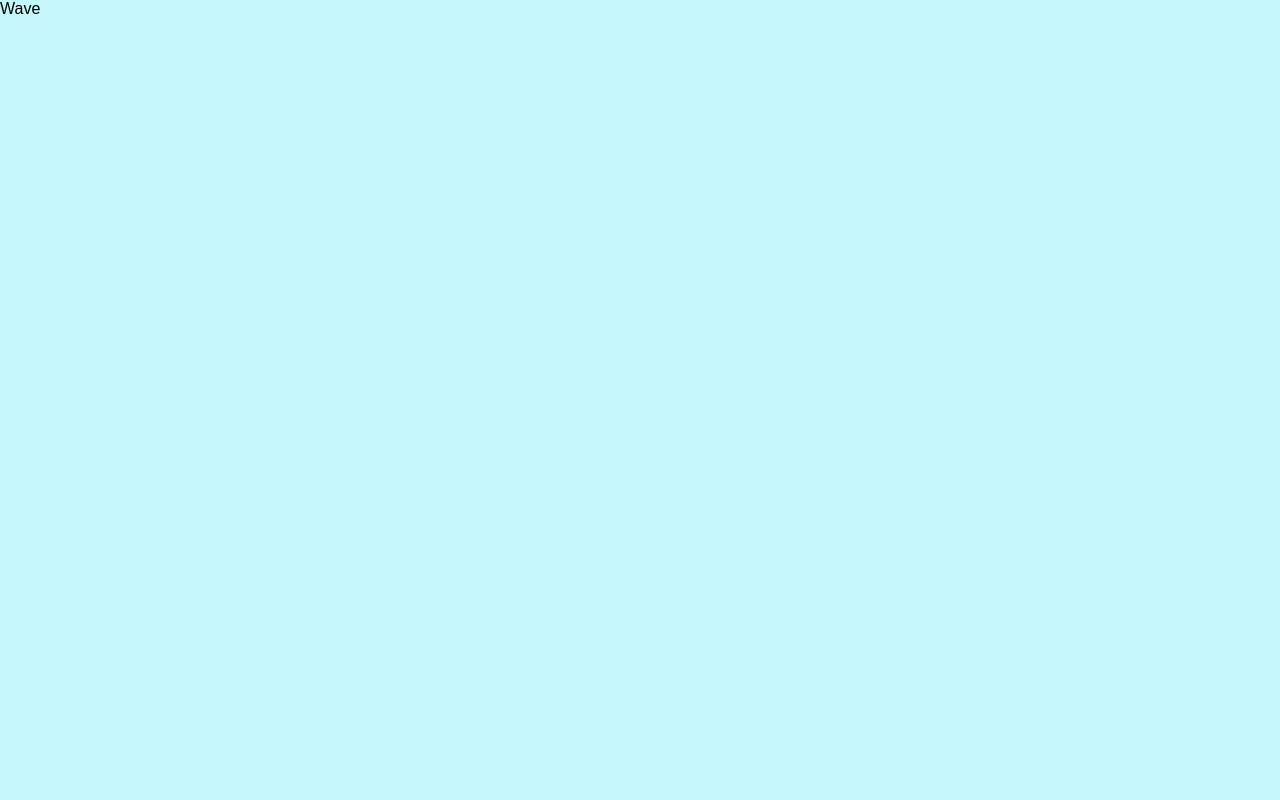
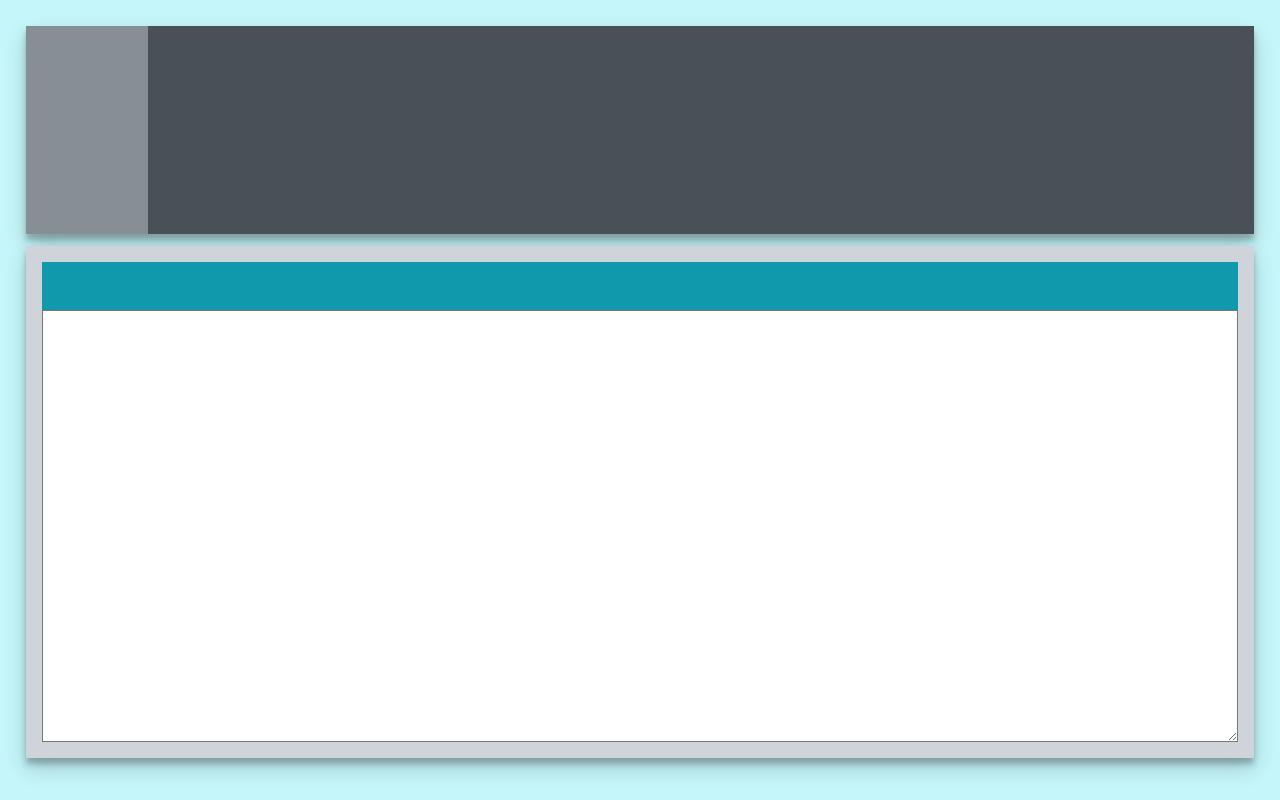
Before and after one commit to Bogglian/boggler, a React (Create React App) app: page /speech/audio/1 in a window 1280 px wide. Built offline with nearby package versions, Linux system fonts and the light colour scheme.

Commit message:
feat: Add base styled layout for this service

```diff
--- a/src/components/Article/index.js
+++ b/src/components/Article/index.js
@@ -0,0 +1,8 @@
+import React from "react";
+import { ShadowedBox } from "../../styledComponents";
+
+const Article = () => {
+  return <ShadowedBox>{/* 아티클의 텍스트가 들어감 */}</ShadowedBox>;
+};
+
+export default Article;
--- a/src/components/Editor/index.js
+++ b/src/components/Editor/index.js
@@ -0,0 +1,22 @@
+import React from "react";
+import {
+  EditorLayout,
+  ShadowedBox,
+  SpeechInputForm,
+  SpeechInputMenuBox
+} from "../../styledComponents";
+
+const Editor = () => {
+  return (
+    <ShadowedBox>
+      <EditorLayout>
+        <SpeechInputMenuBox />
+        <SpeechInputForm className="speech-editor-form">
+          <textarea />
+        </SpeechInputForm>
+      </EditorLayout>
+    </ShadowedBox>
+  );
+};
+
+export default Editor;
--- a/src/components/index.js
+++ b/src/components/index.js
@@ -0,0 +1,2 @@
+export { default as Article } from "./Article";
+export { default as Editor } from "./Editor";
--- a/src/containers/AudioContainer.js
+++ b/src/containers/AudioContainer.js
@@ -1,12 +1,31 @@
 import React, { Component } from "react";
 import { connect } from "react-redux";
 import { bindActionCreators } from "redux";
+
+import { Article, Editor } from "../components";
+import {
+  ContentLayout,
+  Positioner,
+  ShadowedBox,
+  WaveLayout
+} from "../styledComponents";
 
 import * as playbackActions from "../store/modules/playback";
 
 class AudioContainer extends Component {
   render() {
-    return <div>Wave</div>;
+    const editorMode = true;
+    return (
+      <Positioner clasName="audio">
+        <WaveLayout>
+          <ShadowedBox>
+            <div className="playback-box" />
+            <div className="voicewave-box" />
+          </ShadowedBox>
+        </WaveLayout>
+        <ContentLayout>{editorMode ? <Editor /> : <Article />}</ContentLayout>
+      </Positioner>
+    );
   }
 }
 
--- a/src/containers/MainContainer.js
+++ b/src/containers/MainContainer.js
@@ -1,12 +1,12 @@
 import React, { Component } from "react";
-import { Link } from "react-router-dom";
+import { LinkBtn } from "../styledComponents";
 
 class Maincontainer extends Component {
   render() {
     return (
       <div>
-        <Link to="/speech/postlist">AAAAAAAAA</Link>
-        <Link to="/speech/audio">BBBBBBBBBBBB</Link>
+        <LinkBtn to="/speech/postlist">postList</LinkBtn>
+        <LinkBtn to="/speech/audio">audio</LinkBtn>
       </div>
     );
   }
--- a/src/containers/PostListContainer.js
+++ b/src/containers/PostListContainer.js
@@ -2,11 +2,33 @@ import React, { Component } from "react";
 import { connect } from "react-redux";
 import { bindActionCreators } from "redux";
 
+import {
+  Positioner,
+  PostWrapper,
+  SPostItem,
+  SPostNav
+} from "../styledComponents";
+
 import * as editActions from "../store/modules/edit";
+
+const PostItem = () => {
+  return <SPostItem>Test Post</SPostItem>;
+};
 
 class PostListContainer extends Component {
   render() {
-    return <div>PostList</div>;
+    return (
+      <Positioner className="postlist">
+        <PostWrapper>
+          <PostItem />
+          <PostItem />
+          <PostItem />
+          <PostItem />
+          <PostItem />
+          <SPostNav>Test Nav</SPostNav>
+        </PostWrapper>
+      </Positioner>
+    );
   }
 }
 
--- a/src/styledComponents/StyledButton/index.jsx
+++ b/src/styledComponents/StyledButton/index.jsx
@@ -1,8 +1,9 @@
 import styled from "styled-components";
 import oc from "open-color";
+import { Link } from "react-router-dom";
 import { shadow } from "../../lib/styleUtil";
 
-const BorderedBtn = styled.Button`
+const BorderedBtn = styled.button`
   & {
     font-weight: 600;
     color: ${oc.cyan[6]};
@@ -32,4 +33,18 @@ const EditorBtn = styled(BorderedBtn)`
   }
 `;
 
-export { BorderedBtn, EditorBtn };
+const LinkBtn = styled(Link)`
+  & {
+    margin-top: 1rem;
+    margin-left: 1rem;
+    margin-right: 1rem;
+    width: 90%;
+    height: 3rem;
+    font-size: 0.8rem;
+    background-color: white;
+    padding: 1rem;
+    border-ratio: 1rem;
+  }
+`;
+
+export { BorderedBtn, EditorBtn, LinkBtn };
--- a/src/styledComponents/StyledForm/index.jsx
+++ b/src/styledComponents/StyledForm/index.jsx
@@ -1,23 +1,20 @@
 import styled from "styled-components";
-import oc from "open-color";
 
 const SpeechInputForm = styled.form`
   & {
-    & + & {
-      margin-top: 1rem;
+    width: 100%;
+    height: 90%;
   }
 
-    .speech-editor-form input {
+  &.speech-editor-form textarea {
     width: 100%;
-      border: 1px solid ${oc.gray[3]};
+    height: 100%;
     outline: none;
     border-radius: 0px;
-      line-height: 2.5rem;
     font-size: 1rem;
     padding-left: 0.5rem;
     padding-right: 0.5rem;
   }
-  }
 `;
 
 export { SpeechInputForm };
--- a/src/styledComponents/StyledLayout/index.jsx
+++ b/src/styledComponents/StyledLayout/index.jsx
@@ -5,11 +5,49 @@ import { shadow } from "../../lib/styleUtil";
 const ContentLayout = styled.div`
   & {
     background-color: ${oc.gray[4]};
+    width: 100%;
+    height 32rem;
+    text-align: center;
+    margin-top: 1%;
+  }
+`;
+
+const EditorLayout = styled.div`
+  & {
+    width: 100%;
+    height: 100%;
+    display: flex;
+    flex-wrap: wrap;
+    flex-direction: column;
+
+    padding: 1rem;
   }
 `;
 
 const Positioner = styled.div`
   & {
+    width: 100%;
+    height: 100%;
+    padding: 2%;
+  }
+
+  .postlist {
+    display: flex;
+    flex-wrap: wrap;
+    flex-direction: column;
+  }
+
+  .audio {
+    display: flex;
+    flex-wrap: wrap;
+    flex-direction: column;
+  }
+`;
+
+const PostWrapper = styled.div`
+  & {
+    width: 100%;
+    height: 46rem;
     background-color: ${oc.gray[3]};
   }
 `;
@@ -17,14 +55,66 @@ const Positioner = styled.div`
 const ShadowedBox = styled.div`
   & {
     width: 100%;
+    height: 100%;
     ${shadow(2)};
+    display: flex;
+
+    .playback-box {
+      width: 10%;
+      height: 100%;
+      background-color: ${oc.gray[6]};
+    }
+
+    .voicewave-box {
+      width: 90%;
+      height: 100%;
+      background-color: ${oc.gray[7]};
+    }
+  }
+`;
+
+const SpeechInputMenuBox = styled.div`
+  & {
+    width: 100%;
+    height: 10%;
+    background-color: ${oc.cyan[7]};
+  }
+`;
+
+const SPostItem = styled.div`
+  & {
+    width: 100%;
+    height: 8.5rem;
+    background-color: ${oc.gray[5]};
+  }
+`;
+
+const SPostNav = styled.div`
+  & {
+    width: 100%;
+    height: 3.5rem;
+    background-color: ${oc.cyan[5]};
+    text-align: center;
   }
 `;
 
 const WaveLayout = styled.div`
   & {
     background-color: ${oc.gray[5]};
+    width: 100%;
+    height: 13rem;
+    text-align: center;
   }
 `;
 
-export { ContentLayout, Positioner, ShadowedBox, WaveLayout };
+export {
+  ContentLayout,
+  EditorLayout,
+  Positioner,
+  PostWrapper,
+  ShadowedBox,
+  SpeechInputMenuBox,
+  SPostItem,
+  SPostNav,
+  WaveLayout
+};
```
Also changed, not shown: src/styledComponents/index.js (+7 -2 lines). Lines whose indentation alone changed are shown as unchanged.
